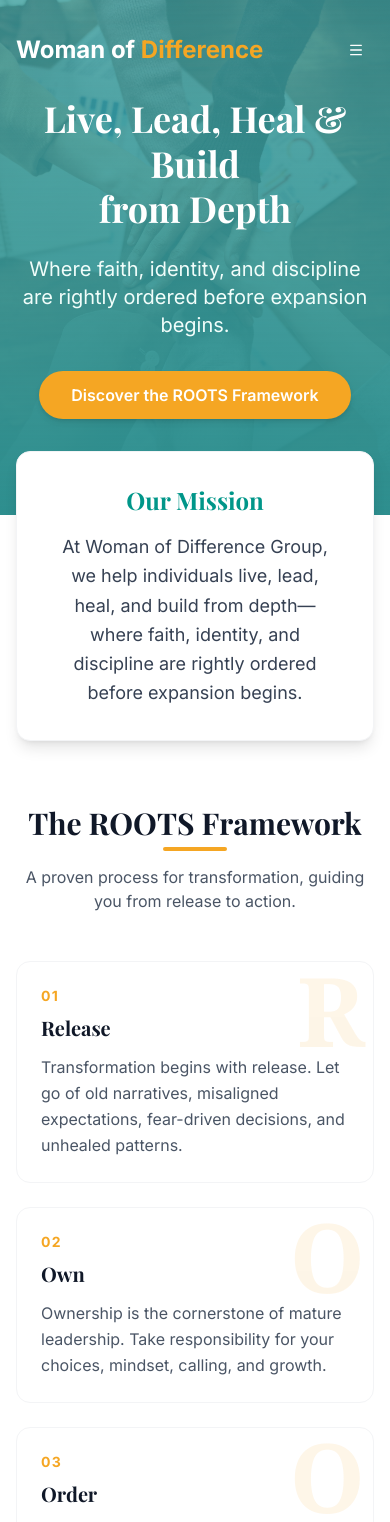
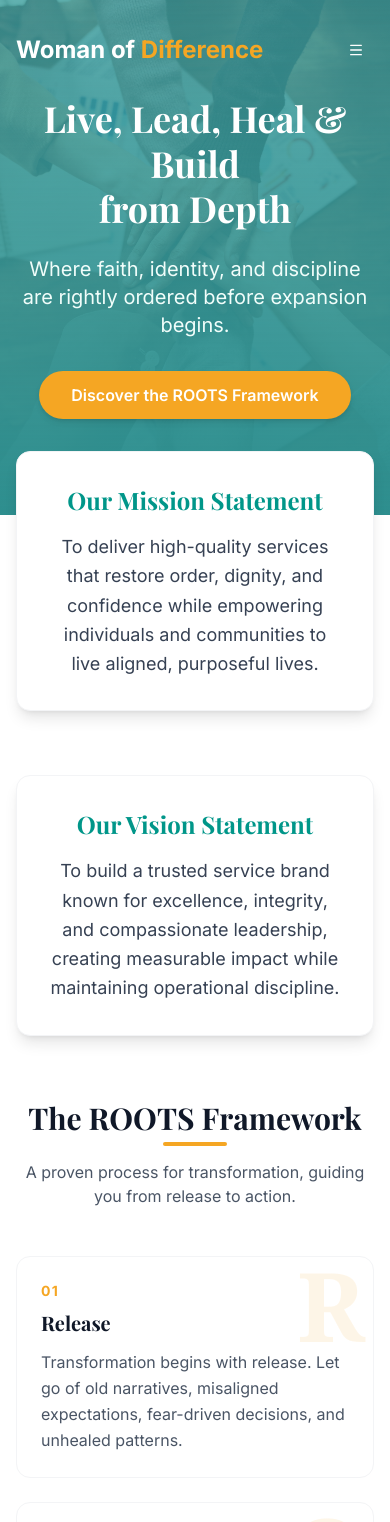
Before and after one commit to memory19-us/women_of_difference, a Next.js app: page /about in a window 390 px wide. Shown: the top 1522 px of the page. Built offline with nearby package versions, Linux system fonts and the light colour scheme.

Commit message:
Made more text changes

```diff
--- a/app/about/page.tsx
+++ b/app/about/page.tsx
@@ -16,10 +16,18 @@ export default function About() {
       {/* Intro / Mission */}
       <div className="max-w-5xl mx-auto px-4 -mt-16 relative z-10 mb-16">
         <div className="bg-white p-8 md:p-12 rounded-xl shadow-lg text-center border border-gray-100">
-          <h2 className="text-2xl md:text-3xl font-bold text-teal-600 mb-4 font-serif">Our Mission</h2>
+          <h2 className="text-2xl md:text-3xl font-bold text-teal-600 mb-4 font-serif">Our Mission Statement</h2>
           <p className="text-lg text-gray-700 leading-relaxed max-w-3xl mx-auto">
-            At Woman of Difference Group, we help individuals live, lead, heal, and build from depth—where faith, identity, and discipline are rightly ordered before expansion begins.
-          </p>
+          To deliver high-quality services that restore order, dignity, and confidence while empowering individuals and communities to live aligned, purposeful lives. </p>
+        </div>
+      </div>
+
+
+      <div className="max-w-5xl mx-auto px-4 mt-16 relative z-10 mb-16">
+        <div className="bg-white p-8 md:p-12 rounded-xl shadow-lg text-center border border-gray-100">
+          <h2 className="text-2xl md:text-3xl font-bold text-teal-600 mb-4 font-serif">Our Vision Statement</h2>
+          <p className="text-lg text-gray-700 leading-relaxed max-w-3xl mx-auto">
+          To build a trusted service brand known for excellence, integrity, and compassionate leadership, creating measurable impact while maintaining operational discipline.  </p>
         </div>
       </div>
 
--- a/components/custom/common/footer.tsx
+++ b/components/custom/common/footer.tsx
@@ -16,7 +16,7 @@ const Footer = () => {
               Woman of <span className="text-[#F5A623]">Difference</span>
             </h3>
             <p className="text-white/80 leading-relaxed">
-              Empowering women through mindset transformation, creating lasting change
+              Equipping individuals to make a difference, creating lasting change
               that transforms lives and communities.
             </p>
           </div>
```
